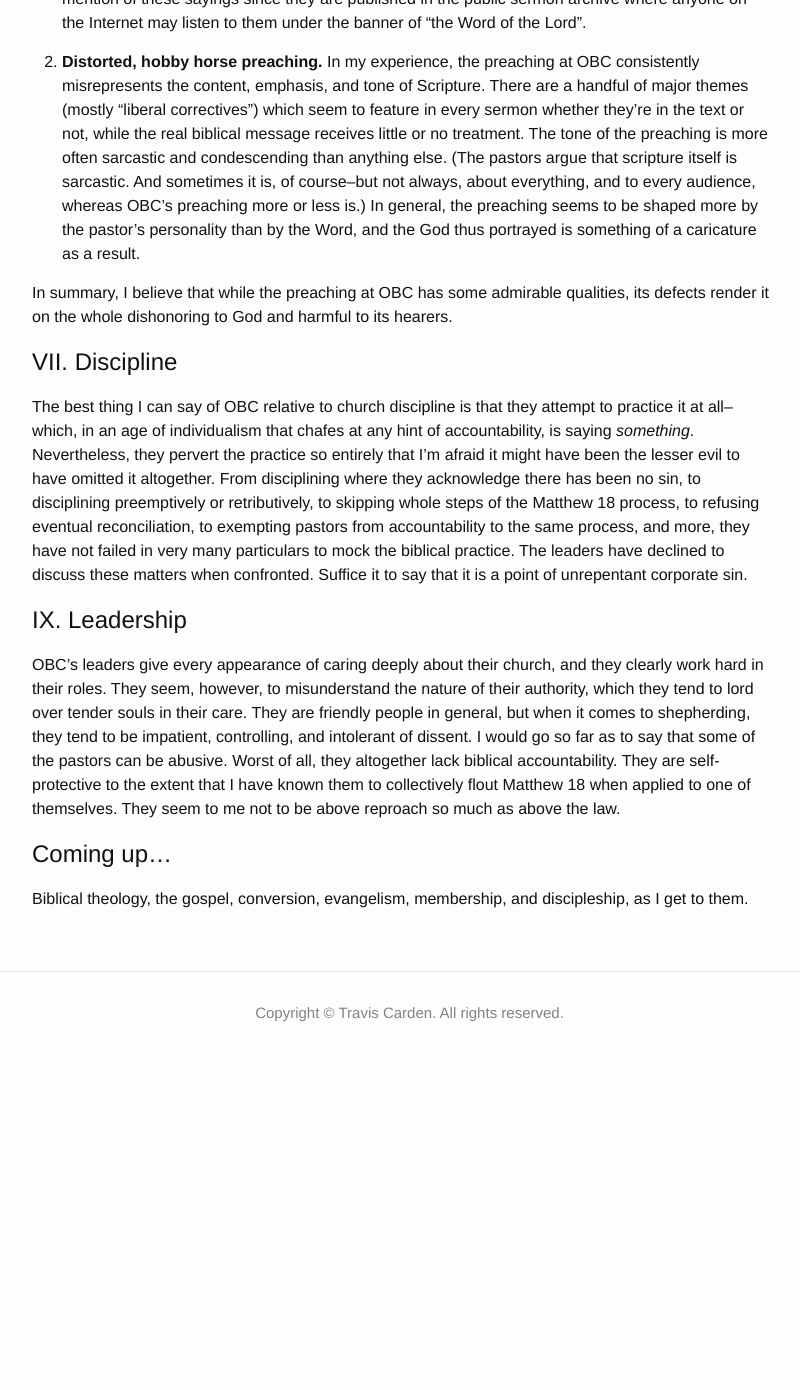
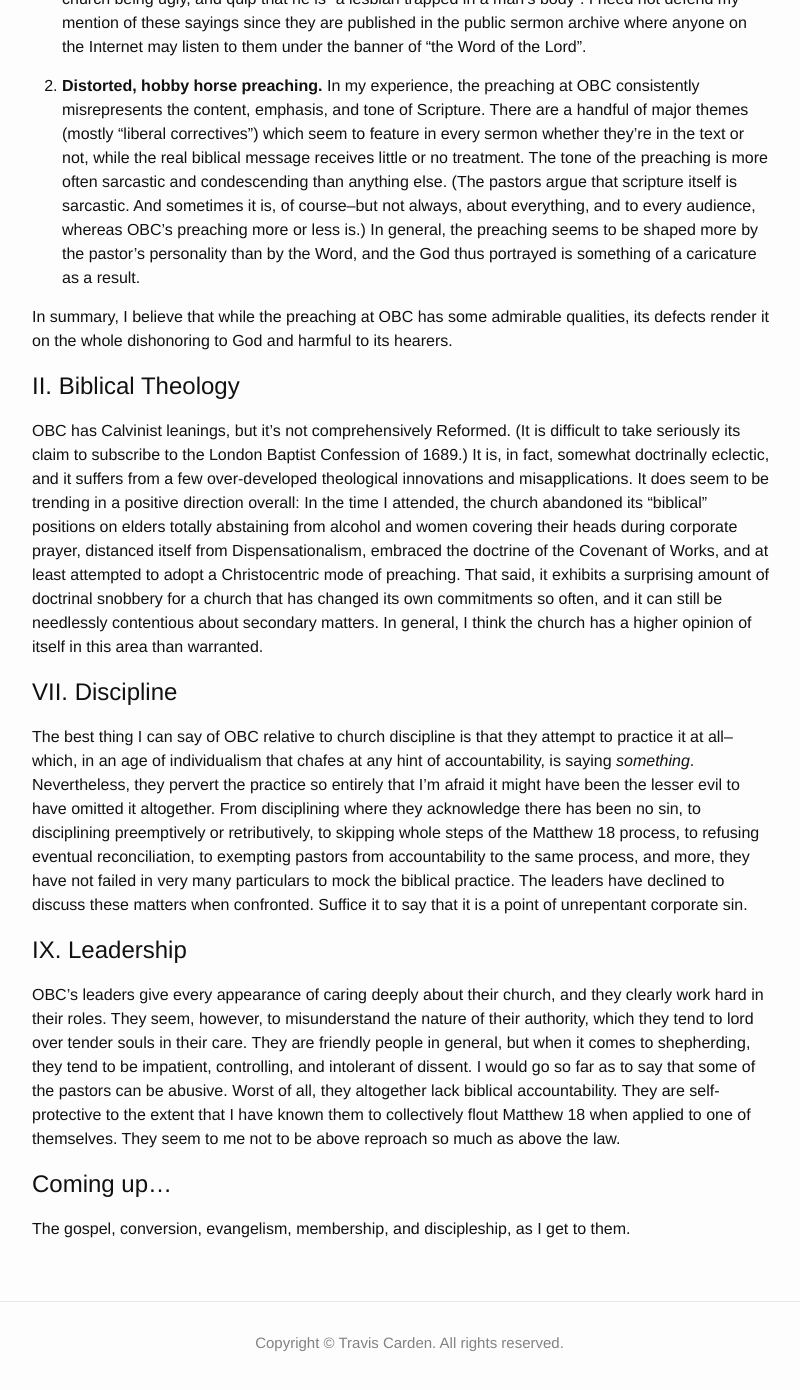
Before and after one commit to TravisCarden/traviscarden.github.io, a Jekyll site: the page built from review-of-omaha-bible-church.md, in a window 1280 px wide and 1400 px high, scrolled down 768 px. Shown: the top 1390 px of the window, without its empty margins (238-1038 px from the left). Built offline with Jekyll 4.4.1, drawn with Linux system fonts in a browser that asks for light colours; before the commit the page ends 1838 px from its top, so only the background shows below that; some of the changed text lies outside the part shown.

Commit message:
Added section on Biblical Theology to Review of Omaha Bible Church.

```diff
--- a/review-of-omaha-bible-church.md
+++ b/review-of-omaha-bible-church.md
@@ -21,6 +21,10 @@ Sermons at OBC tend to be of a good length, center on Scripture, and emphasize t
 
 In summary, I believe that while the preaching at OBC has some admirable qualities, its defects render it on the whole dishonoring to God and harmful to its hearers.
 
+# II. Biblical Theology
+
+OBC has Calvinist leanings, but it's not comprehensively Reformed. (It is difficult to take seriously its claim to subscribe to the London Baptist Confession of 1689.) It is, in fact, somewhat doctrinally eclectic, and it suffers from a few over-developed theological innovations and misapplications. It does seem to be trending in a positive direction overall: In the time I attended, the church abandoned its "biblical" positions on elders totally abstaining from alcohol and women covering their heads during corporate prayer, distanced itself from Dispensationalism, embraced the doctrine of the Covenant of Works, and at least attempted to adopt a Christocentric mode of preaching. That said, it exhibits a surprising amount of doctrinal snobbery for a church that has changed its own commitments so often, and it can still be needlessly contentious about secondary matters. In general, I think the church has a higher opinion of itself in this area than warranted.
+
 # VII. Discipline
 
 The best thing I can say of OBC relative to church discipline is that they attempt to practice it at all--which, in an age of individualism that chafes at any hint of accountability, is saying _something_. Nevertheless, they pervert the practice so entirely that I'm afraid it might have been the lesser evil to have omitted it altogether. From disciplining where they acknowledge there has been no sin, to disciplining preemptively or retributively, to skipping whole steps of the Matthew 18 process, to refusing eventual reconciliation, to exempting pastors from accountability to the same process, and more, they have not failed in very many particulars to mock the biblical practice. The leaders have declined to discuss these matters when confronted. Suffice it to say that it is a point of unrepentant corporate sin.
```
Also changed, not shown: other parts of review-of-omaha-bible-church.md (+1 -1 lines).
